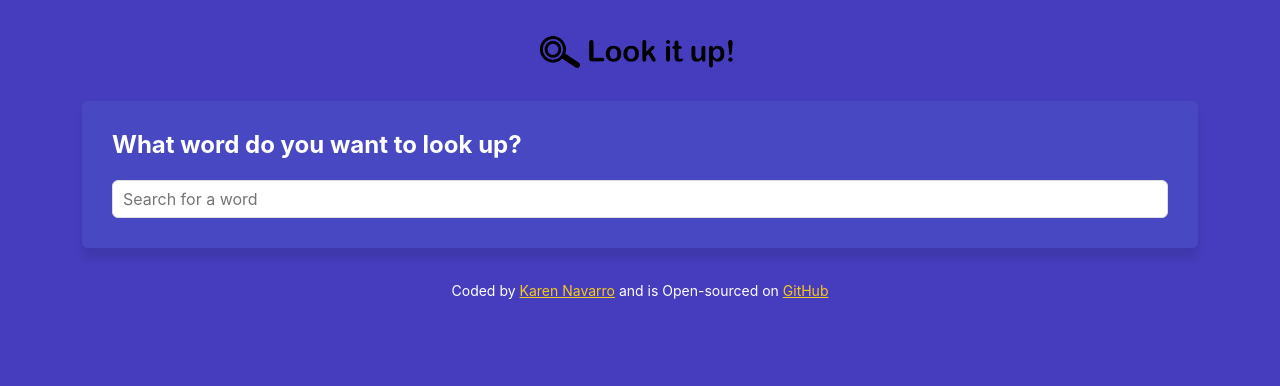
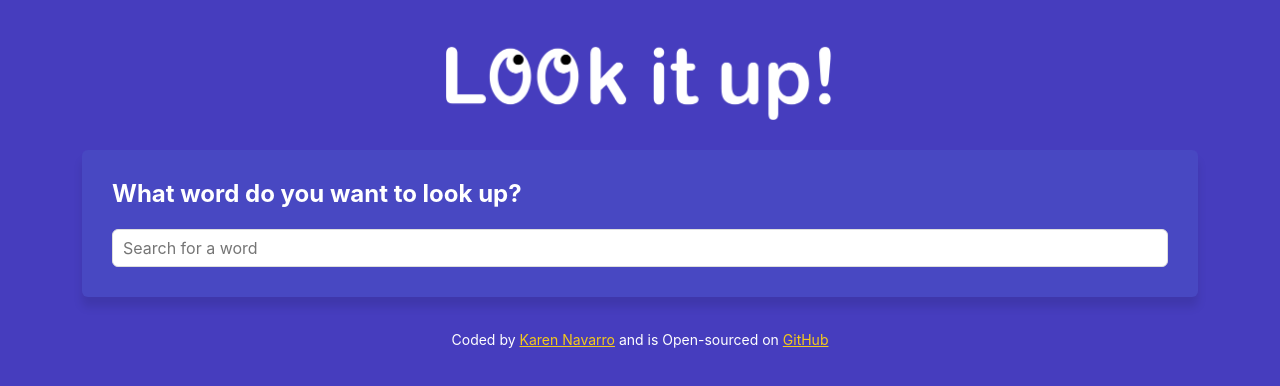
Before and after one commit to KarenPNavarro/project-dictionary, a React (Create React App) app: page / in a window 1280 px wide. Shown: the top 386 px of the page. Built offline with nearby package versions, Linux system fonts and the light colour scheme.

Commit message:
updated logo image

```diff
--- a/src/App.css
+++ b/src/App.css
@@ -12,7 +12,7 @@ a {
 }
 
 .App-logo {
-  max-width: 200px;
+  max-width: 400px;
   display: block;
   margin: 0 auto;
 }
```
Also changed, not shown: src/lookituplogo.png, 1 other file (tests, documents, lock files or other folders).
